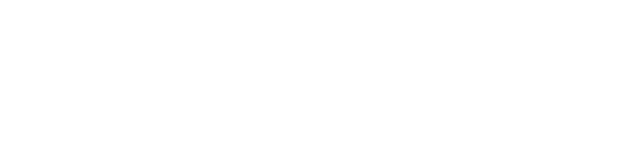
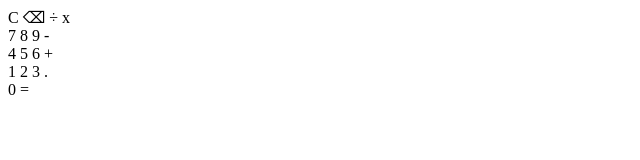
Before and after one commit to areebh26/calculator, a plain HTML site: page index.html in a window 1280 px wide. Shown: the whole page, without its empty margins (0-640 px from the left). Drawn offline with Linux system fonts and the light colour scheme.

Commit message:
created the basic html structure

```diff
--- a/index.html
+++ b/index.html
@@ -6,6 +6,37 @@
     <title>Document</title>
 </head>
 <body>
+    <div class="main_container">
+        <div class="display_container"></div>
+        <div class="container_for_4_boxes">
+            <span>C</span>
+            <span>⌫</span>
+            <span>÷</span>
+            <span>x</span>
+        </div>
+        <div class="second_container_for_4_boxes">
+            <span>7</span>
+            <span>8</span>
+            <span>9</span>
+            <span>-</span>
+        </div>
+        <div class="thrid_container_for_4_boxes">
+            <span>4</span>
+            <span>5</span>
+            <span>6</span>
+            <span>+</span>
+        </div>
+        <div class="4rth_container_for_4_boxes">
+            <span>1</span>
+            <span>2</span>
+            <span>3</span>
+            <span>.</span>
+        </div>
+        <div class="last_container">
+            <span>0</span>
+            <span>=</span>
+        </div>
+    </div>
 
 </body>
 </html>
```
